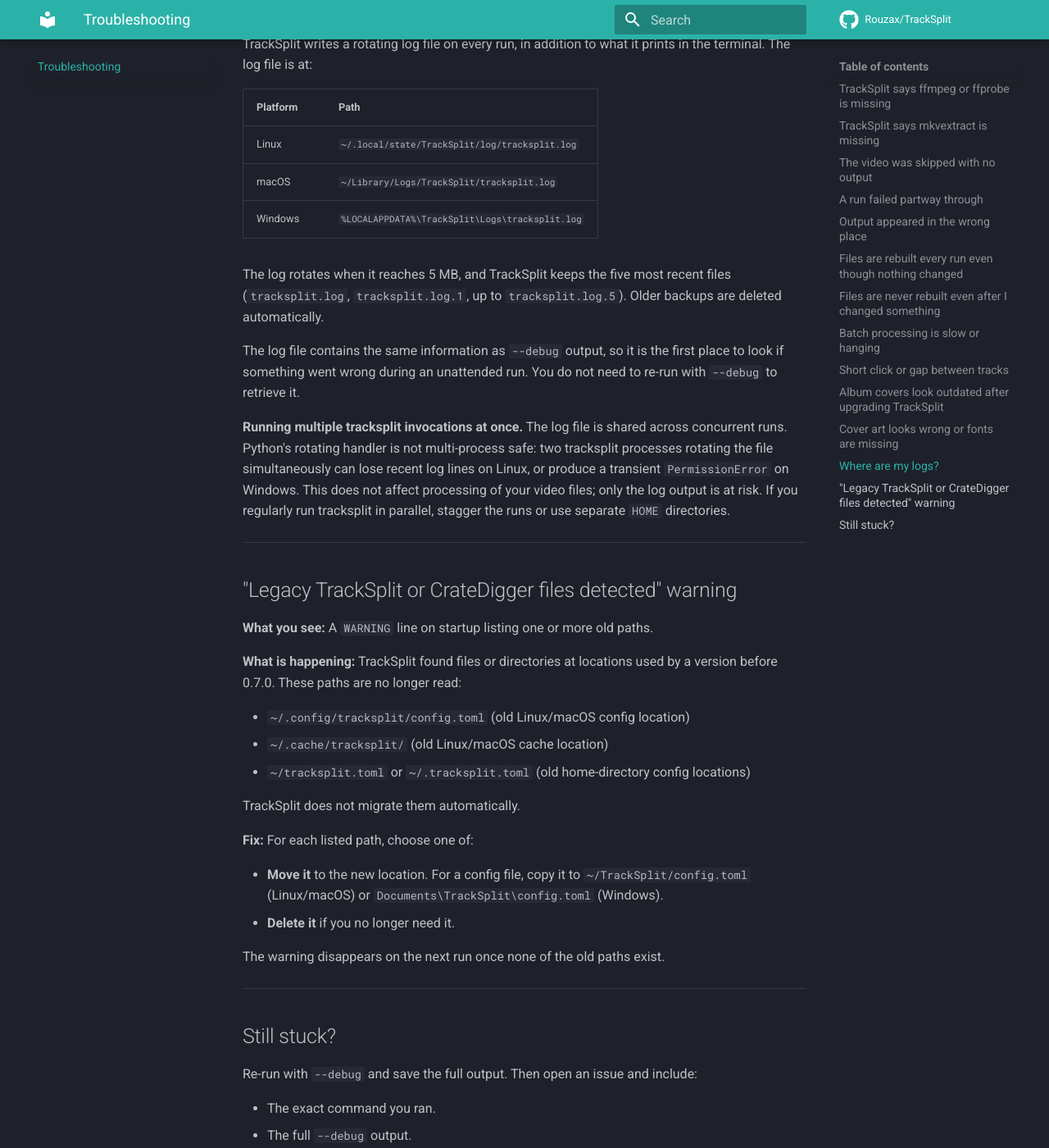
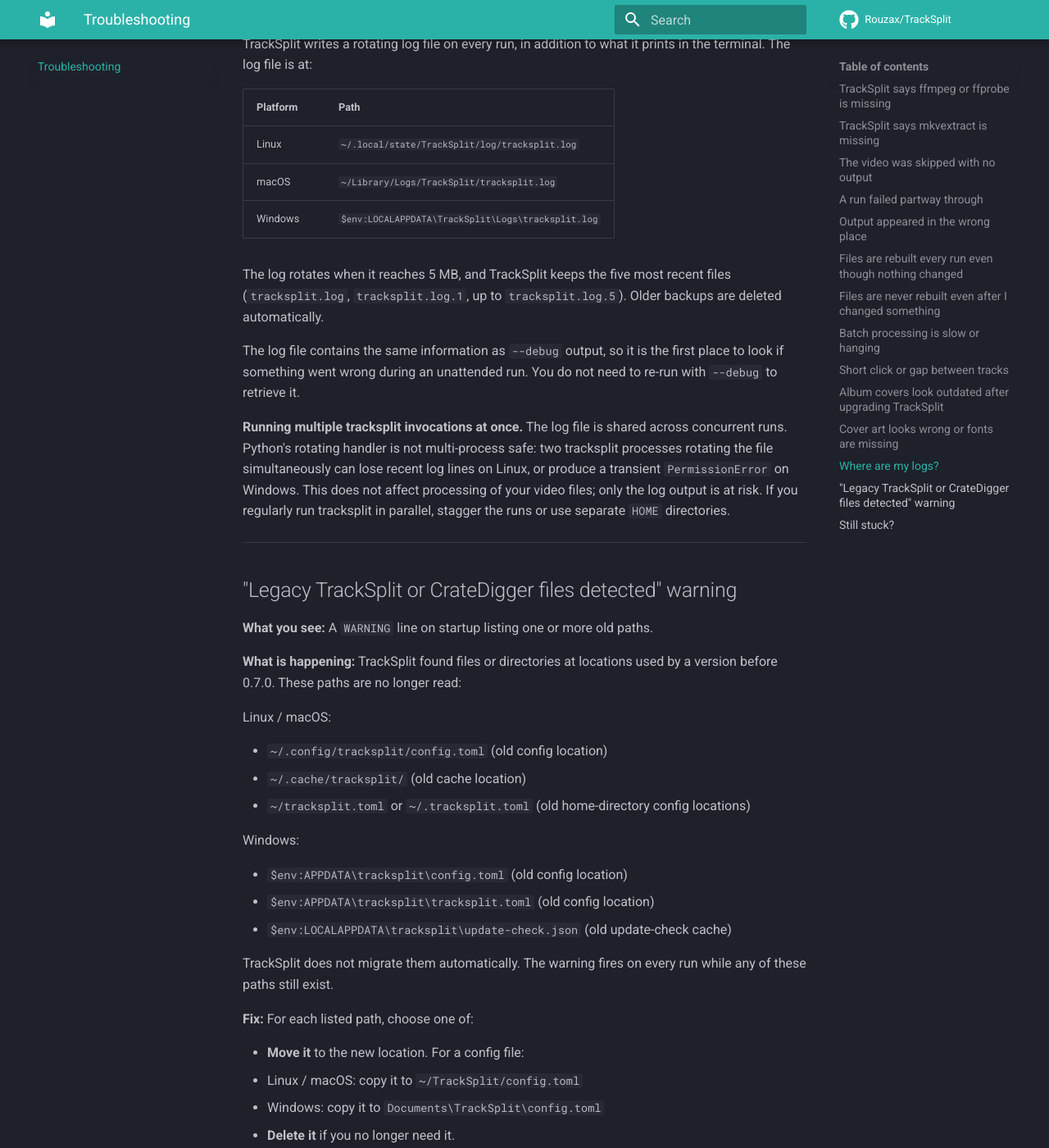
Before and after one commit to Rouzax/TrackSplit, an MkDocs documentation site: the page built from docs/troubleshooting.md, in a window 1280 px wide and 1400 px high, scrolled down 5571 px. Shown: the whole window at 82% size. Built offline with MkDocs 1.6.1 and Material for MkDocs 9.7.7, drawn with Linux system fonts in a browser that asks for light colours; comment, search, counter and statistics services are not loaded.

Commit message:
docs: clarify legacy-warning scope and Windows legacy paths

```diff
--- a/docs/troubleshooting.md
+++ b/docs/troubleshooting.md
@@ -187,7 +187,7 @@
 |---|---|
 | Linux | `~/.local/state/TrackSplit/log/tracksplit.log` |
 | macOS | `~/Library/Logs/TrackSplit/tracksplit.log` |
-| Windows | `%LOCALAPPDATA%\TrackSplit\Logs\tracksplit.log` |
+| Windows | `$env:LOCALAPPDATA\TrackSplit\Logs\tracksplit.log` |
 
 The log rotates when it reaches 5 MB, and TrackSplit keeps the five most recent files (`tracksplit.log`, `tracksplit.log.1`, up to `tracksplit.log.5`). Older backups are deleted automatically.
 
@@ -203,15 +203,25 @@
 
 **What is happening:** TrackSplit found files or directories at locations used by a version before 0.7.0. These paths are no longer read:
 
-- `~/.config/tracksplit/config.toml` (old Linux/macOS config location)
-- `~/.cache/tracksplit/` (old Linux/macOS cache location)
+Linux / macOS:
+
+- `~/.config/tracksplit/config.toml` (old config location)
+- `~/.cache/tracksplit/` (old cache location)
 - `~/tracksplit.toml` or `~/.tracksplit.toml` (old home-directory config locations)
 
-TrackSplit does not migrate them automatically.
+Windows:
+
+- `$env:APPDATA\tracksplit\config.toml` (old config location)
+- `$env:APPDATA\tracksplit\tracksplit.toml` (old config location)
+- `$env:LOCALAPPDATA\tracksplit\update-check.json` (old update-check cache)
+
+TrackSplit does not migrate them automatically. The warning fires on every run while any of these paths still exist.
 
 **Fix:** For each listed path, choose one of:
 
-- **Move it** to the new location. For a config file, copy it to `~/TrackSplit/config.toml` (Linux/macOS) or `Documents\TrackSplit\config.toml` (Windows).
+- **Move it** to the new location. For a config file:
+  - Linux / macOS: copy it to `~/TrackSplit/config.toml`
+  - Windows: copy it to `Documents\TrackSplit\config.toml`
 - **Delete it** if you no longer need it.
 
 The warning disappears on the next run once none of the old paths exist.
```
Also changed, not shown: CHANGELOG.md (+3 -3 lines).
